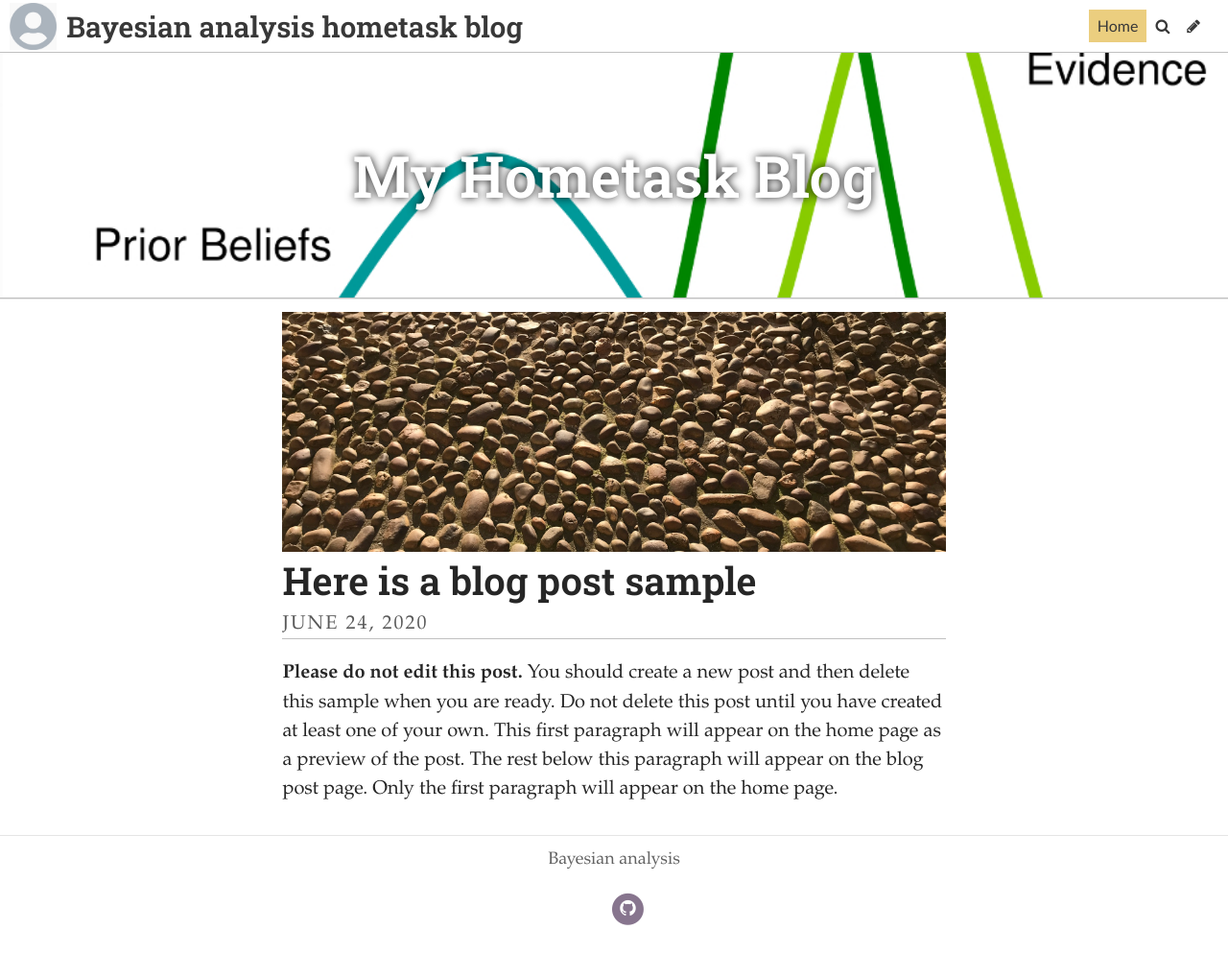
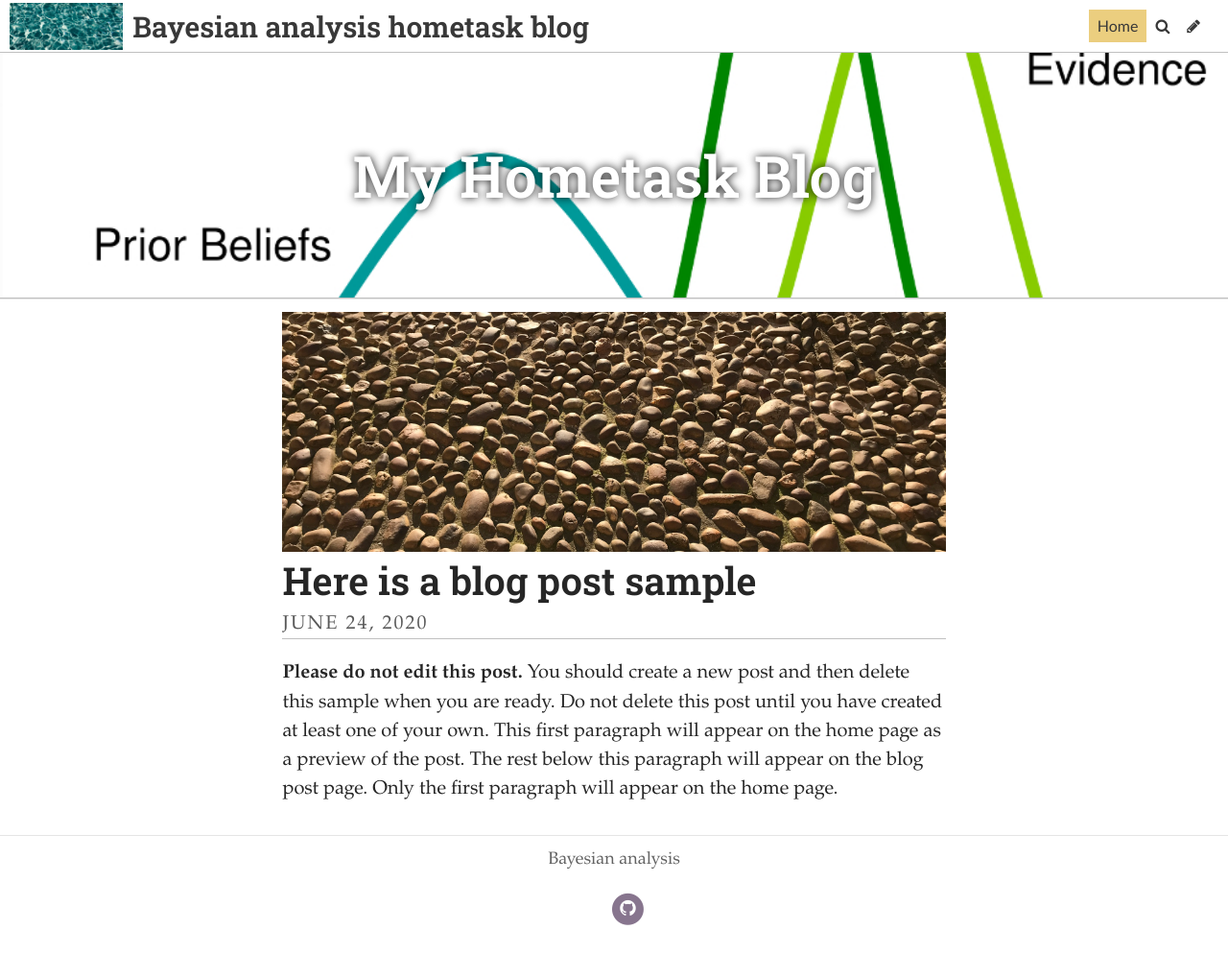
Before and after one commit to val3nt1n3-7/netify_uni_bg, a Jekyll site: the page built from index.html, in a window 1280 px wide. Shown: the whole page at 96% size. Built offline with Jekyll 4.4.1, drawn with Linux system fonts in a browser that asks for light colours; some web fonts are replaced; the list of posts is cut into pages by our own code.

Commit message:
Update Settings “general”

```diff
--- a/_data/settings.yml
+++ b/_data/settings.yml
@@ -6,8 +6,8 @@ header_text: My Hometask Blog
 header_text_color: "#ffffff"
 bannerheight: 20vmax
 navbarheight: 55px
-logo: /uploads/logo.jpg
-favicon: /uploads/favicon.ico
+logo: ../uploads/placeholder3.jpg
+favicon: ../uploads/thomas_bayes.gif
 gridlayout: false
 fixednavbar: false
 upzoom: true
```
Also changed, not shown: uploads/thomas_bayes.gif (added).
